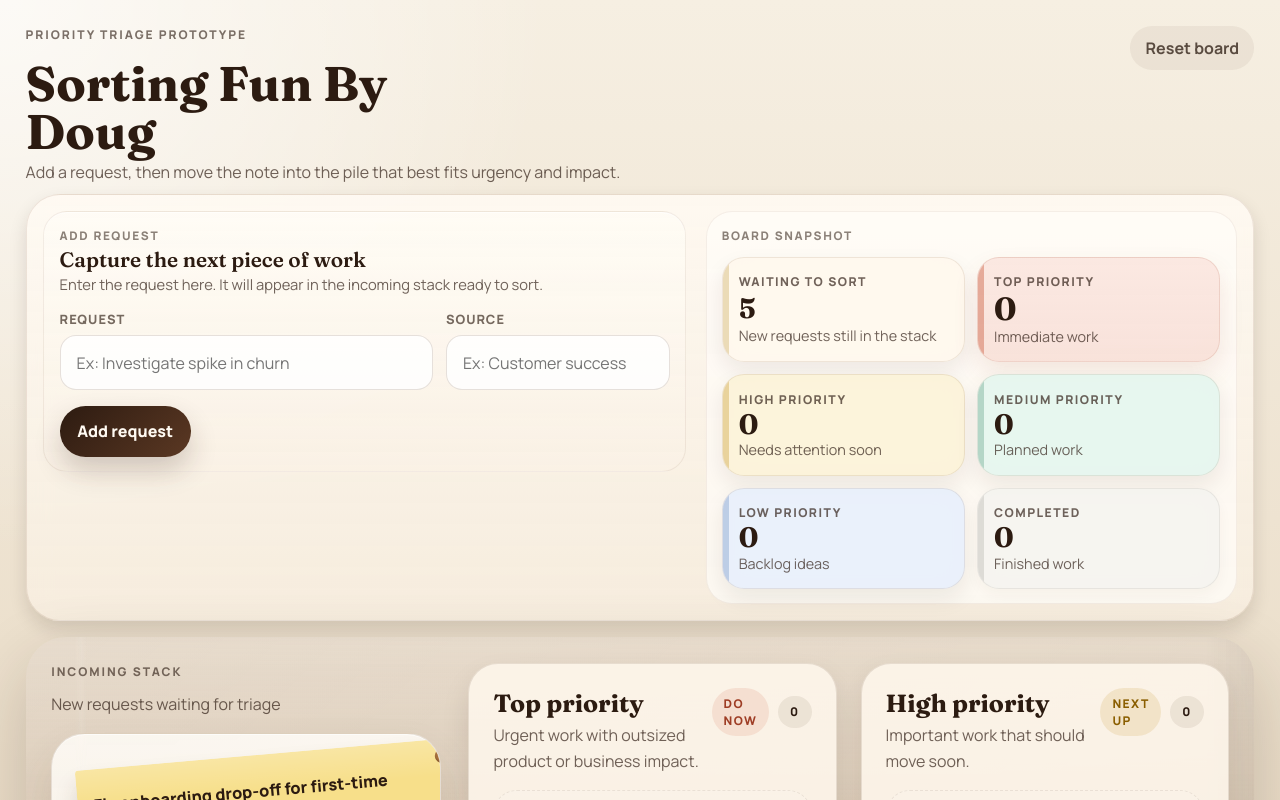
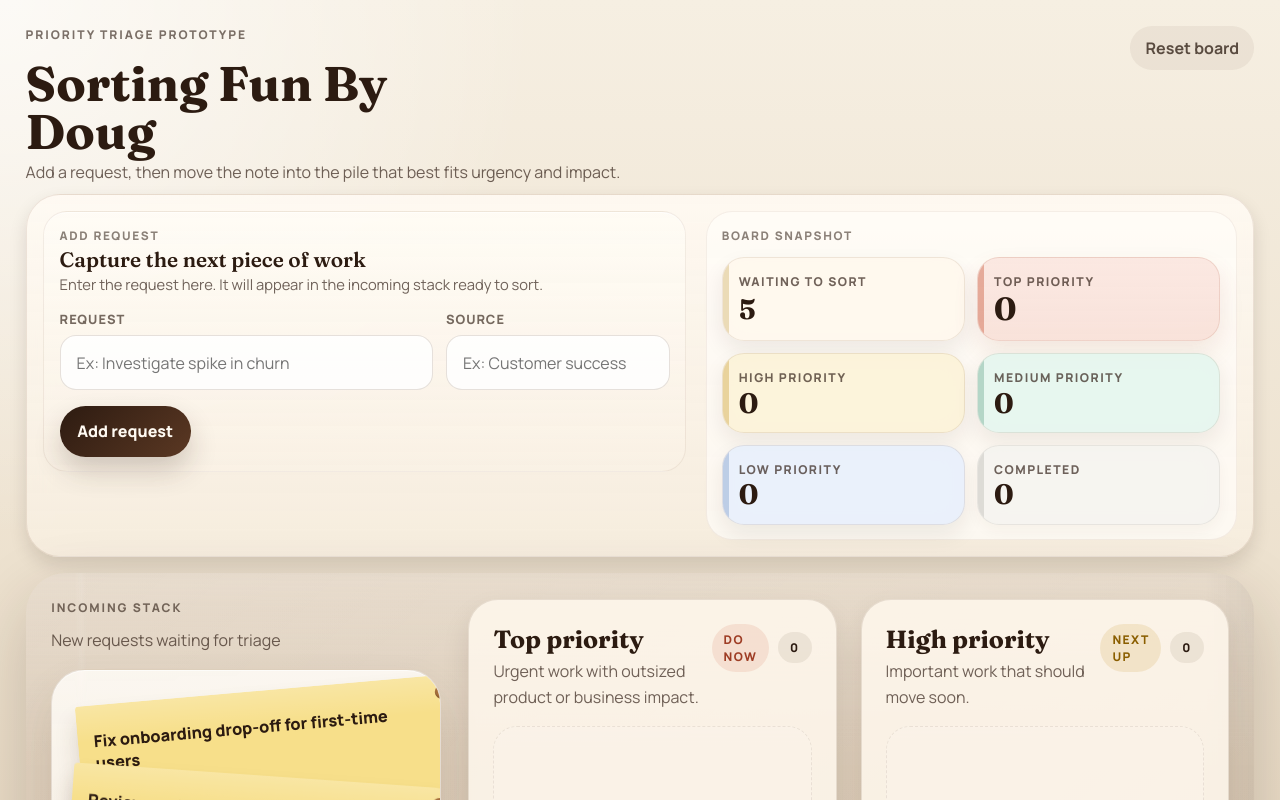
Before and after one commit to fleuter1071/sorting-fun, a React (Vite) app: page / in a window 1280 px wide. Shown: the top 800 px of the page. Built offline with nearby package versions, Linux system fonts and the light colour scheme.

Commit message:
Tighten summary snapshot cards

```diff
--- a/src/App.jsx
+++ b/src/App.jsx
@@ -372,37 +372,31 @@ function App() {
                   tone="incoming"
                   label="Waiting to sort"
                   value={unsorted.length}
-                  detail="New requests still in the stack"
                 />
                 <SummaryCard
                   tone="top"
                   label="Top priority"
                   value={topCount}
-                  detail="Immediate work"
                 />
                 <SummaryCard
                   tone="high"
                   label="High priority"
                   value={highCount}
-                  detail="Needs attention soon"
                 />
                 <SummaryCard
                   tone="medium"
                   label="Medium priority"
                   value={mediumCount}
-                  detail="Planned work"
                 />
                 <SummaryCard
                   tone="low"
                   label="Low priority"
                   value={lowCount}
-                  detail="Backlog ideas"
                 />
                 <SummaryCard
                   tone="completed"
                   label="Completed"
                   value={completedCount}
-                  detail="Finished work"
                 />
               </section>
             </aside>
@@ -724,7 +718,7 @@ function SummaryCard({ tone, label, value, detail }) {
     <article className="summary-card" data-tone={tone}>
       <span className="summary-label">{label}</span>
       <strong className="summary-value">{value}</strong>
-      <span className="summary-detail">{detail}</span>
+      {detail ? <span className="summary-detail">{detail}</span> : null}
     </article>
   );
 }
```
